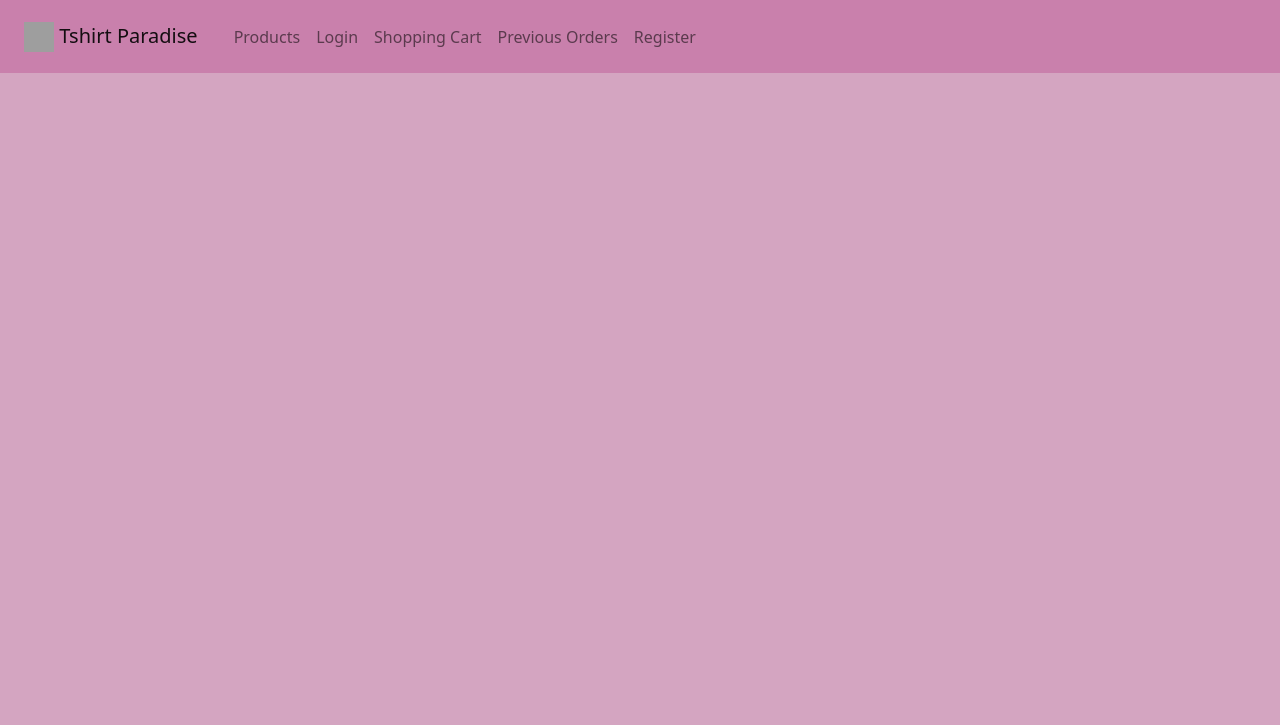
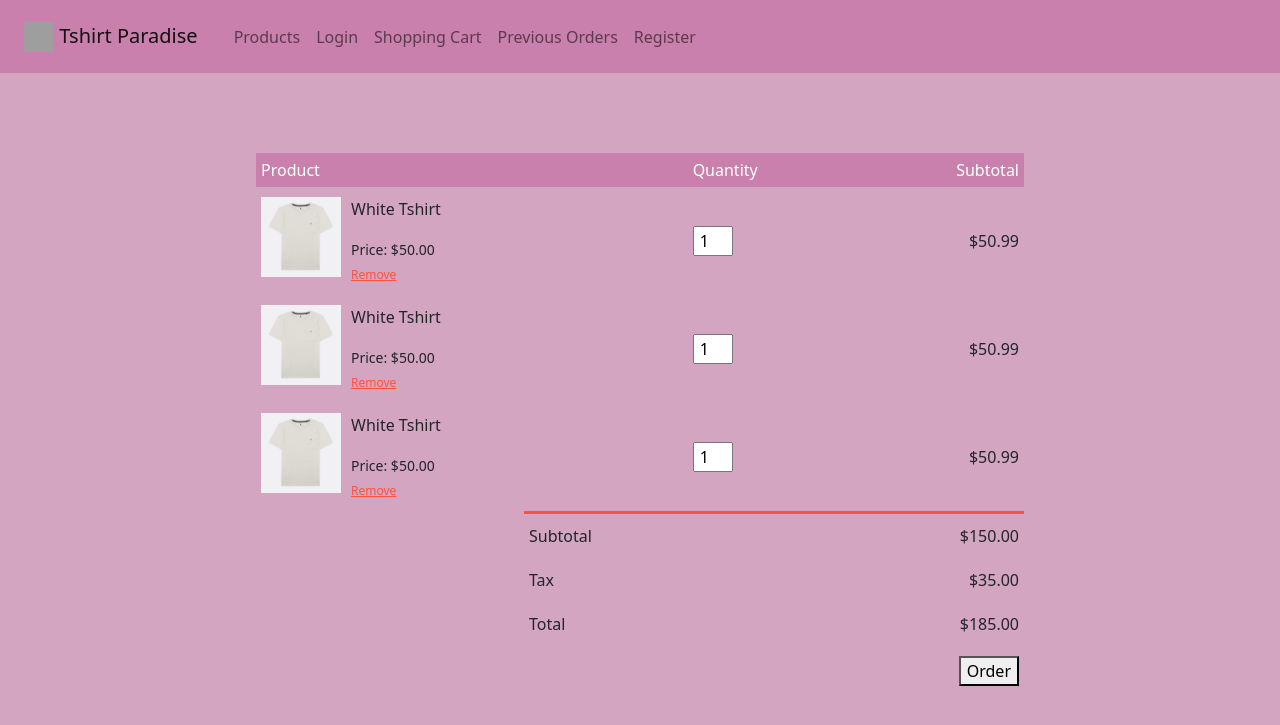
Before and after one commit to sohanassa/TshirtParadise-Online-Shop, a PHP site: page /shopping_cart.php in a window 1280 px wide. Shown: the top 725 px of the page. Run offline with PHP 8.4, Linux system fonts and the light colour scheme; grey boxes are pictures that could not be loaded.

Commit message:
cart_html

```diff
--- a/cart.php
+++ b/cart.php
@@ -46,7 +46,6 @@
             <li class="nav-item">
                 <a class="nav-link" href="register.php">Register</a>
               </li>
-
             </ul>
         </div>
       </div>
--- a/shopping_cart.php
+++ b/shopping_cart.php
@@ -6,6 +6,7 @@
   <meta charset="utf-8">
   <meta name="viewport" content="width=device-width, initial-scale=1">
   <meta name="description" content="Online Shop.">
+  <link rel="stylesheet" href="style.css">
 
   <link href="https://cdn.jsdelivr.net/npm/bootstrap@5.1.3/dist/css/bootstrap.min.css" rel="stylesheet" integrity="sha384-1BmE4kWBq78iYhFldvKuhfTAU6auU8tT94WrHftjDbrCEXSU1oBoqyl2QvZ6jIW3" crossorigin="anonymous">
 
@@ -53,6 +54,86 @@
     </nav>
   </section>
   <!-- Completed -->
+
+  <div class="small-container cart-page">
+    <table>
+      <tr>
+        <th class="cart-type">Product</th>
+        <th class="cart-type">Quantity</th>
+        <th class="cart-type">Subtotal</th>
+      </tr>
+      <tr>
+        <td>
+          <div class="cart-info">
+            <img src="images/notRedTshirt.jpg" alt="">
+            <div>
+              <p>White Tshirt</p>
+              <small>Price: $50.00</small>
+              <br>
+              <a href="" class="cart-remove">Remove</a>
+            </div>
+          </div>
+        </td>
+        <td><input type="number" value="1"></td>
+        <td>$50.99</td>
+      </tr>
+      <tr>
+        <td>
+          <div class="cart-info">
+            <img src="images/notRedTshirt.jpg" alt="">
+            <div>
+              <p>White Tshirt</p>
+              <small>Price: $50.00</small>
+              <br>
+              <a href="" class="cart-remove">Remove</a>
+            </div>
+          </div>
+        </td>
+        <td><input type="number" value="1"></td>
+        <td>$50.99</td>
+      </tr>
+      <tr>
+        <td>
+          <div class="cart-info">
+            <img src="images/notRedTshirt.jpg" alt="">
+            <div>
+              <p>White Tshirt</p>
+              <small>Price: $50.00</small>
+              <br>
+              <a href="" class="cart-remove">Remove</a>
+            </div>
+          </div>
+        </td>
+        <td><input type="number" value="1"></td>
+        <td>$50.99</td>
+      </tr>
+    </table>
+
+    <div class="total-price">
+      <table>
+        <tr>
+          <td>Subtotal</td>
+          <td>$150.00</td>
+        </tr>
+        <tr>
+          <td>Tax</td>
+          <td>$35.00</td>
+        </tr>
+        <tr>
+          <td>Total</td>
+          <td>$185.00</td>
+        </tr>
+        <tr>
+          <td></td>
+          <td>
+            <button type="button">Order</button>
+          </td>
+        </tr>
+      </table>
+    </div>
+
+  </div>
+
   <script src="https://cdn.jsdelivr.net/npm/bootstrap@5.1.3/dist/js/bootstrap.bundle.min.js" integrity="sha384-ka7Sk0Gln4gmtz2MlQnikT1wXgYsOg+OMhuP+IlRH9sENBO0LRn5q+8nbTov4+1p" crossorigin="anonymous"></script>
 </body>
 
--- /dev/null
+++ b/style.css
@@ -0,0 +1,67 @@
+
+
+
+
+
+
+
+
+/*--- Cart items ---*/
+
+.cart-page{
+    margin: 80px auto;
+}
+table{
+    width: 60% ;
+    margin-left: 20%;
+    margin-right: 20%;
+    border-collapse: collapse;
+}
+.cart-info{
+    display: flex;
+    flex-wrap: wrap;
+}
+.cart-type{
+    text-align: left;
+    padding: 5px;
+    color: #ffffff;
+    background: #c980ac;
+    font-weight: normal;
+}
+
+Td a{
+    color: #ff523b;
+    font-size: 12px;
+}
+
+td{
+    padding: 10px 5px;
+}
+
+td input{
+    width: 40px;
+    height: 30px;
+    padding: 5px;
+}
+
+td img{
+     width: 80px;
+     height: 80px;
+     margin-right: 10px;
+}
+
+.total-price{
+    display: flex;
+    justify-content: flex-end;
+}
+.total-price table{
+    border-top: 3px solid #ff523b;
+    width: 100%;
+    max-width: 500px;
+}
+td:last-child{
+    text-align: right;
+}
+th:last-child{
+    text-align: right;
+}
```
Also changed, not shown: index.php (+8 -2 lines), images/notRedTshirt.jpg (added), 1 other file.
